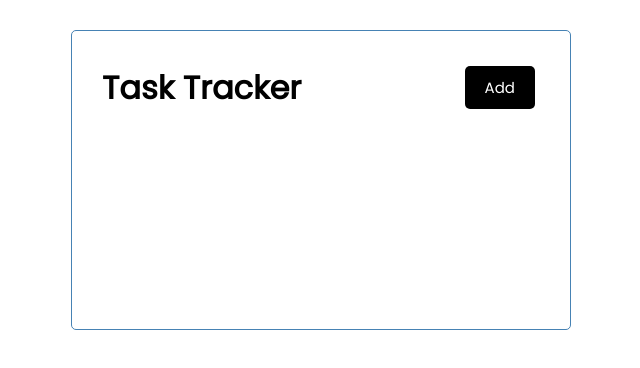
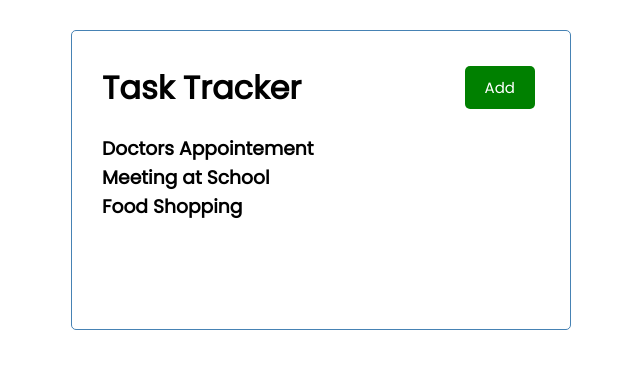
Before and after one commit to Yitzhak-Njenga/tast-tracker, a React (Create React App) app: page / in a window 1280 px wide. Shown: the top 368 px of the page, without its empty margins (319-959 px from the left). Built offline with nearby package versions, Linux system fonts and the light colour scheme.

Commit message:
added a tasks commponent

```diff
--- a/src/App.js
+++ b/src/App.js
@@ -1,8 +1,10 @@
 import Header from "./components/Header";
+import Tasks from "./components/Tasks";
 const App = () =>{
   return(
     <div className='container'>
       <Header/>
+      <Tasks/>
     </div>
   )
  }
--- /dev/null
+++ b/src/components/Button.js
@@ -0,0 +1,24 @@
+  import PropTypes from 'prop-types'
+
+const Button = ({color,text,onClick})  => {
+    //adding button text and color dynamically
+  return <button
+  onClick={onClick}
+  style={{backgroundColor:color}}
+   className="btn">
+       {text }
+       </button>
+
+}
+
+Button.defaultProps = {
+    color:  'steelblue'
+}
+
+Button.propTypes = {
+    text:PropTypes.string,
+    color:PropTypes.string,
+    onClick:PropTypes.func,
+}
+
+export default Button
--- a/src/components/Header.js
+++ b/src/components/Header.js
@@ -1,10 +1,15 @@
 import PropTypes  from "prop-types"
+import Button from "./Button"
 const Header = ({title}) => {
+    const onClick = () => {
+            alert("clicked")
+    }
     return (
         <header className="header">
 
             <h1>{title}</h1>
-            <button className="btn">Add</button>
+            <Button color='green' text='Add' onClick={onClick}/>
+
 
         </header>
     )
--- /dev/null
+++ b/src/components/Tasks.js
@@ -0,0 +1,33 @@
+const tasks = [
+     {
+         id: 1,
+         text: 'Doctors Appointement',
+         day:'June 30th 2:30pm',
+         reminder:'true'
+     },
+     {
+         id:2,
+         text:'Meeting at School',
+         day:'Aug 1st 8:00am',
+         reminder:'true'
+     },
+     {
+         id:3,
+         text:'Food Shopping',
+         day: 'Aug 5th 9:00pm',
+         reminder:'false'
+     }
+
+]
+
+const Tasks = () => {
+  return (
+    <>
+    {/* getting text for each task */}
+        {tasks.map((task) =>(<h3>{task.text}</h3>))}
+
+    </>
+  )
+}
+
+export default Tasks
--- a/src/index.css
+++ b/src/index.css
@@ -29,7 +29,7 @@
 
 .btn {
   display: inline-block;
-  background: #000;
+  background: rgb(255, 0, 0);
   color: #fff;
   border: none;
   padding: 10px 20px;
```
